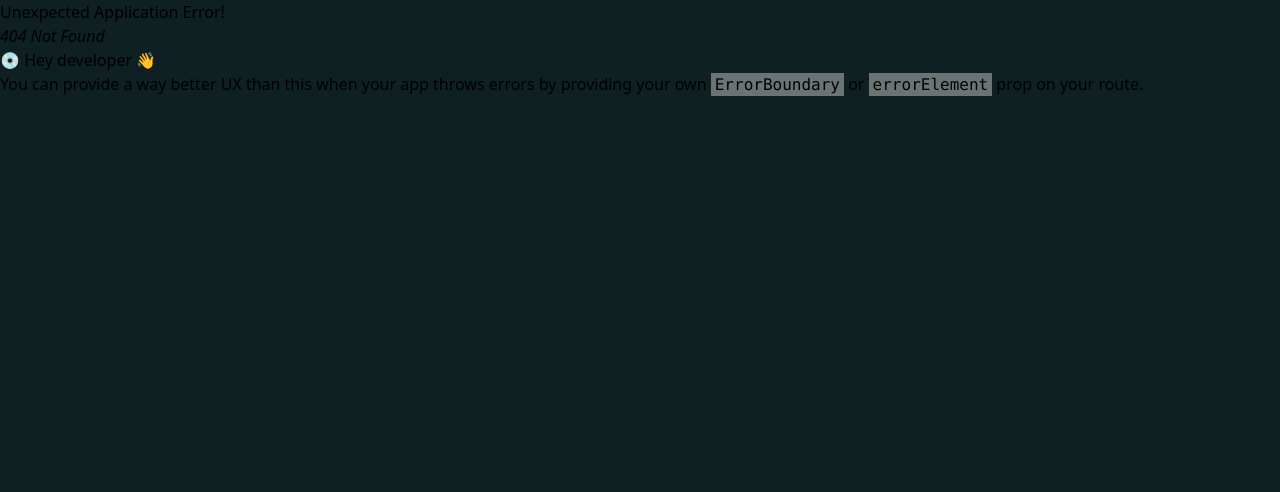
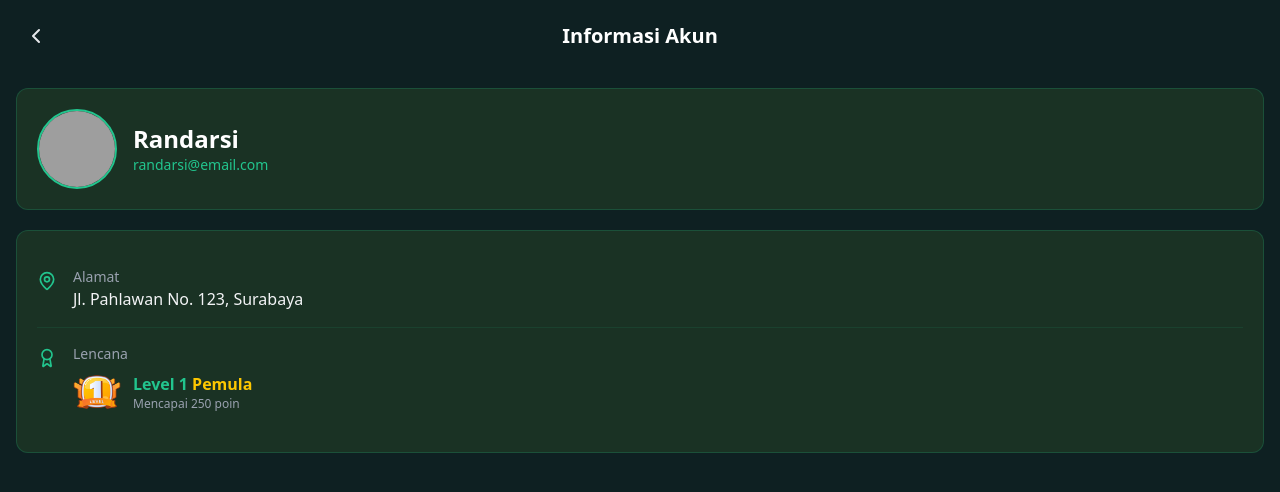
Before and after one commit to Randi-95/KabonKita, a React (Vite) app: page /infoakun in a window 1280 px wide. Before the commit this address had no page. Shown: the top 492 px of the page. Built offline with nearby package versions, Linux system fonts and the light colour scheme; grey boxes are pictures that could not be loaded; a web font is replaced by a local one.

Commit message:
pushin bang

```diff
--- a/src/main.jsx
+++ b/src/main.jsx
@@ -16,6 +16,7 @@ import Home from './pages/Home'
 import { AuthProvider } from './context/authContext'
 import RiwayatPage from './pages/riwayat'
 import LencanaPage from './pages/Badges'
+import PageInfoAkun from './pages/InfoAkun'
 
 const router = createBrowserRouter ([
   {
@@ -62,6 +63,10 @@ const router = createBrowserRouter ([
     path: "/lencana",
     element: <LencanaPage/>
   },
+   {
+    path: "/infoakun",
+    element: <PageInfoAkun/>
+  },
 ])
 
 const rootElement = document.getElementById('root');
--- /dev/null
+++ b/src/pages/InfoAkun.jsx
@@ -0,0 +1,74 @@
+
+// Impor ikon yang akan kita gunakan dari lucide-react
+import { ChevronLeft, MapPin, Award } from 'lucide-react';
+import { Link } from 'react-router-dom';
+
+function PageInfoAkun() {
+
+  return (
+    <div className="bg-background min-h-screen font-sans">
+      <header className="flex items-center p-4">
+        <Link to="/profile"
+          className="p-2 rounded-full transition-colors hover:bg-white/10"
+        >
+          <ChevronLeft className="text-gray-200" size={24} />
+        </Link>
+        <h1 className="flex-grow text-center text-xl font-bold text-white mr-10">
+          Informasi Akun
+        </h1>
+      </header>
+
+      <main className="p-4 flex flex-col gap-5">
+        <div className="bg-secondary p-5 rounded-xl flex items-center gap-4 border border-primary/20">
+          <img
+            src="https://i.pravatar.cc/150?u=randarsi"
+            alt="Avatar"
+            className="w-20 h-20 rounded-full border-2 border-primary"
+          />
+          <div>
+            <h2 className="text-2xl font-bold text-white">Randarsi</h2>
+            <p className="text-sm text-primary">randarsi@email.com</p>
+          </div>
+        </div>
+
+        <div className="bg-secondary p-5 rounded-xl border border-primary/20">
+
+            <div className="flex items-start gap-4 py-4">
+              <div className="mt-1 text-primary"><MapPin size={20} /></div>
+              <div className="flex-grow">
+                <p className="text-sm text-gray-400">Alamat</p>
+                <div className="text-base text-gray-100 font-medium">
+                  <p>Jl. Pahlawan No. 123, Surabaya</p>
+                </div>
+              </div>
+            </div>
+
+            <div className="border-t border-primary/10"></div>
+
+            <div className="flex items-start gap-4 py-4">
+              <div className="mt-1 text-primary"><Award size={20} /></div>
+              <div className="flex-grow">
+                <p className="text-sm text-gray-400">Lencana</p>
+                <div className="text-base text-gray-100 font-medium">
+                  <div className="flex items-center gap-x-3 mt-1">
+                       <img
+                        src="/lencana.png"
+                        alt="Lencana"
+                        className="w-12 h-12"
+                        />
+                        <div>
+                            <strong className="text-base font-bold text-primary">Level 1 <span className='text-yellow-400'>Pemula</span></strong>
+                            <p className="text-xs text-gray-400">Mencapai 250 poin</p>
+                        </div>
+                  </div>
+                </div>
+              </div>
+            </div>
+        </div>
+
+      </main>
+    </div>
+  );
+}
+
+export default PageInfoAkun;
--- a/src/pages/Profile.jsx
+++ b/src/pages/Profile.jsx
@@ -5,7 +5,7 @@ import { Headphones, Info } from "lucide-react";
 import { useAuth } from "../hooks/useAuth";
 import { Loader } from "react-feather";
 import { supabase } from "../supabaseClient";
-import { Link, useNavigate } from "react-router-dom";
+import { Link, Links, useNavigate } from "react-router-dom";
 import AlertLogin from "../component/alertLogin";
 
 function ProfilePage() {
@@ -83,8 +83,9 @@ function ProfilePage() {
     </button>
   </div>
 
+    {/* tes */}
   <div className="flex-grow rounded-t-4xl mt-6 w-full bg-secondary p-4 flex flex-col gap-4">
-    <button className="flex items-center border-b border-primary justify-between w-full p-3 hover:bg-green-800 rounded-t-lg focus:outline-none">
+    <Link to="/infoakun" className="flex items-center border-b border-primary justify-between w-full p-3 hover:bg-green-900 rounded-t-lg focus:outline-none">
       <div className="flex items-center">
         <User className="text-white" />
         <span className="ml-4 text-lg font-medium text-gray-200">
@@ -101,9 +102,9 @@ function ProfilePage() {
       >
         <path strokeLinecap="round" strokeLinejoin="round" d="M9 5l7 7-7 7" />
       </svg>
-    </button>
+    </Link>
 
-    <button className="flex items-center border-b border-primary justify-between w-full p-3 hover:bg-green-800 focus:outline-none">
+    <button className="flex items-center border-b border-primary justify-between w-full p-3 hover:bg-green-900 focus:outline-none">
       <div className="flex items-center">
         <Info className="text-white" />
         <span className="ml-4 text-lg font-medium text-gray-200">
@@ -122,7 +123,7 @@ function ProfilePage() {
       </svg>
     </button>
 
-    <button className="flex items-center border-b border-primary justify-between w-full p-3 hover:bg-green-800 focus:outline-none">
+    <button className="flex items-center border-b border-primary justify-between w-full p-3 hover:bg-green-900 focus:outline-none">
       <div className="flex items-center">
         <Headphones className="text-white" />
         <span className="ml-4 text-lg font-medium text-gray-200">
```
